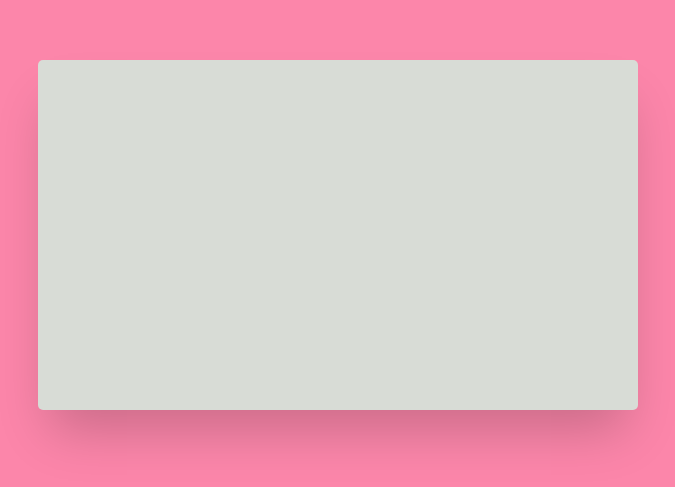
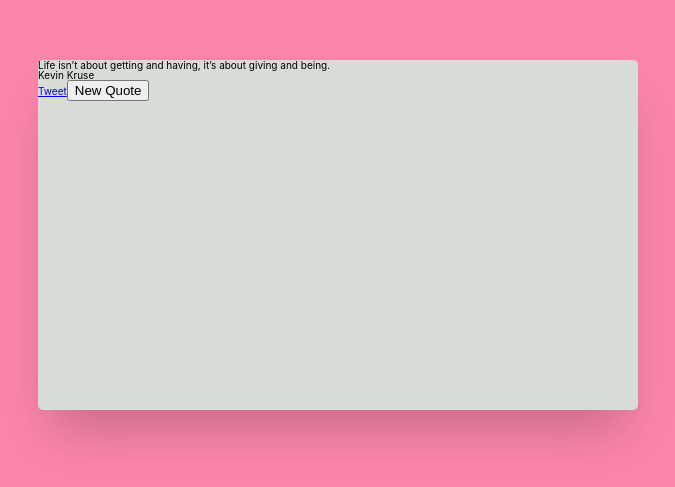
Before and after one commit to ruairidhflint/fcc-quote-generator, a React (Create React App) app: page / in a window 1280 px wide. Shown: the part 133-620 px from the top of the page, without its empty margins (302-977 px from the left). Built offline with nearby package versions, Linux system fonts and the light colour scheme.

Commit message:
Add FCC test script

```diff
--- a/public/index.html
+++ b/public/index.html
@@ -14,5 +14,6 @@
   <body>
     <noscript>You need to enable JavaScript to run this app.</noscript>
     <div id="root"></div>
+    <script src="https://cdn.freecodecamp.org/testable-projects-fcc/v1/bundle.js"></script>
   </body>
 </html>
--- a/src/Components/QuoteContainer.js
+++ b/src/Components/QuoteContainer.js
@@ -1,4 +1,7 @@
 import React from 'react';
+
+import QuoteDisplay from './QuoteDisplay'
+import Buttons from './Buttons'
 
 const dummyQuote = {
   quote: 'Life isn’t about getting and having, it’s about giving and being.',
@@ -8,7 +11,8 @@ const dummyQuote = {
 function QuoteContainer() {
   return (
   <div id="quote-box">
-
+      <QuoteDisplay quote={dummyQuote.quote} author={dummyQuote.author} />
+      <Buttons />
   </div>
   );
 
```
